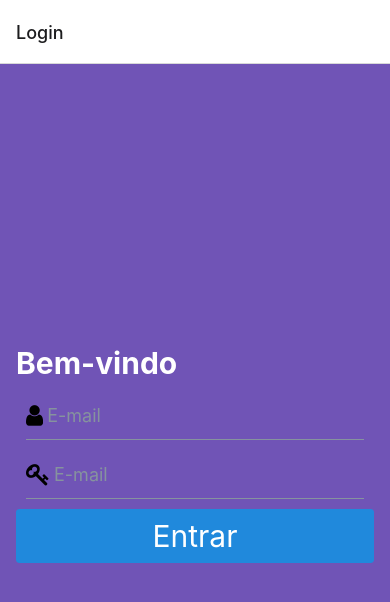
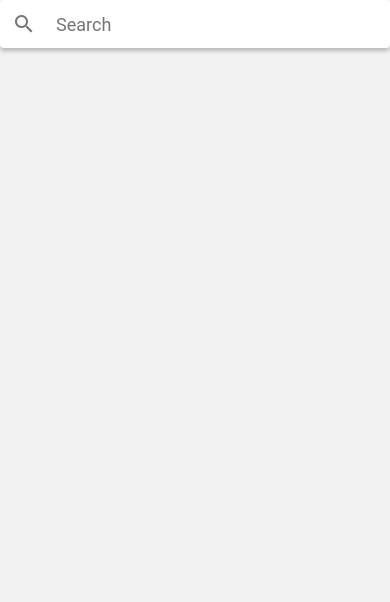
Before and after one commit to Talles-Souza/Aula-Mobile, a React Native app in the folder app_residencia/: screen /Categorias in a window 390 px wide. Shown: the top 602 px of the page. Built offline with nearby package versions, Linux system fonts and the light colour scheme.

Commit message:
com laod funcionando

```diff
--- a/app_residencia/src/components/card/card.tsx
+++ b/app_residencia/src/components/card/card.tsx
@@ -3,8 +3,7 @@
 import { StyleSheet, TouchableOpacity, View } from 'react-native';
 import { Text } from 'react-native-elements';
 import { ScrollView } from 'react-native-gesture-handler';
-import Axios from "../../api/axios";
-import { useEffect, useState } from "react";
+
 
 
 
--- /dev/null
+++ b/app_residencia/src/components/search/index.tsx
@@ -0,0 +1,19 @@
+import * as React from 'react';
+import { Searchbar } from 'react-native-paper';
+
+const MySearch = () => {
+
+    const [searchQuery, setSearchQuery] = React.useState('');
+    const onChangeSearch = query => setSearchQuery(query);
+
+    return (
+
+        <Searchbar
+            placeholder="Search"
+            onChangeText={onChangeSearch}
+            value={searchQuery}
+        />
+    );
+};
+
+export default MySearch;
--- a/app_residencia/src/pages/categorias/index.tsx
+++ b/app_residencia/src/pages/categorias/index.tsx
@@ -1,11 +1,24 @@
 import React from "react";
+import { ScrollView } from "react-native-gesture-handler";
 import { Text } from "react-native-elements";
+import MySearch from '../../components/search';
+import { StyleSheet } from "react-native";
 
 
 
 const Categorias = () => {
     return (
-        <Text>Olá</Text>
+        <ScrollView style={styles.container}>
+            <MySearch />
+        </ScrollView>
     );
 }
+
+const styles = StyleSheet.create({
+    container: {
+        flex: 1,
+
+    }
+})
+
 export default Categorias;
--- a/app_residencia/src/pages/home/index.tsx
+++ b/app_residencia/src/pages/home/index.tsx
@@ -8,7 +8,7 @@
 import Axios from "../../api/axios";
 import { useEffect, useState } from "react";
 import { AutenticacaoContext } from "../../context/AutenticacaoContext";
-
+import MySearch from '../../components/search';
 
 
 
@@ -48,7 +48,7 @@
         <ScrollView >
             {/* <MyHeader /> */}
 
-
+            <MySearch />
             <ScrollView horizontal={true}>
                 {categorias.map((categoria, indice) => (
                     <MyCard
--- a/app_residencia/src/pages/login/index.tsx
+++ b/app_residencia/src/pages/login/index.tsx
@@ -1,17 +1,19 @@
 import React, { useState, useContext } from "react";
-import { View, StyleSheet, Alert } from "react-native";
+import { View, StyleSheet, Alert, ActivityIndicator } from "react-native";
 import { Button, Icon, Input, Text } from "react-native-elements";
 import { AutenticacaoContext } from "../../context/AutenticacaoContext";
 
-const Login = ({ navigation }) => {
+const Login = ({ navigation }: any) => {
     const [email, setEmail] = useState('');
     const [senha, setSenha] = useState('');
     const { login } = useContext(AutenticacaoContext);
+    const [isLoading, setLoading] = useState(false);
 
     const handleLogin = async (email: string, senha: string) => {
         console.log("Email : ", email, "Senha :", senha);
 
-        const respostaLogin = await login(email, senha)
+        const respostaLogin = await login(email, senha);
+        setLoading(false);
         if (!respostaLogin) {
             Alert.alert(
                 "Erro",
@@ -37,17 +39,18 @@
                 leftIcon={<Icon name='user' color='#000' type='font-awesome' size={24} />}
             />
             <Input
-                placeholder='E-mail'
+                placeholder='Senha'
                 onChangeText={setSenha}
                 value={senha}
                 leftIcon={<Icon name='key' color='#000' type='font-awesome' size={24} />}
+                secureTextEntry
             />
-
-            <Button
-                title='Entrar'
-                onPress={() => handleLogin(email, senha)}
-                titleStyle={styles.title_Button}
-            />
+            {isLoading === false ?
+                <Button
+                    title='Entrar'
+                    onPress={() => { handleLogin(email, senha); setLoading(true) }}
+                    titleStyle={styles.title_Button}
+                /> : <ActivityIndicator size="large" />}
         </View>
     );
 }
--- a/app_residencia/src/routes/index.tsx
+++ b/app_residencia/src/routes/index.tsx
@@ -39,6 +39,8 @@
             <DrawerNavigation.Screen
                 name="CategoriasDrawerScreen"
                 component={Categorias}
+                options={{ title: 'Categorias' }}
+
             />
 
         </DrawerNavigation.Navigator>
@@ -52,12 +54,19 @@
         <NavigationContainer>
             <StackNavigation.Navigator>
                 <StackNavigation.Screen
+                    options={{ headerShown: false }}
                     name='Login'
                     component={Login}
                 />
                 <StackNavigation.Screen
+                    options={{ headerShown: false }}
                     name='HomeScreen'
                     component={NavigationDrawer}
+                />
+                <StackNavigation.Screen
+                    options={{ headerShown: false }}
+                    name='Categorias'
+                    component={Categorias}
                 />
             </StackNavigation.Navigator>
         </NavigationContainer>
```
